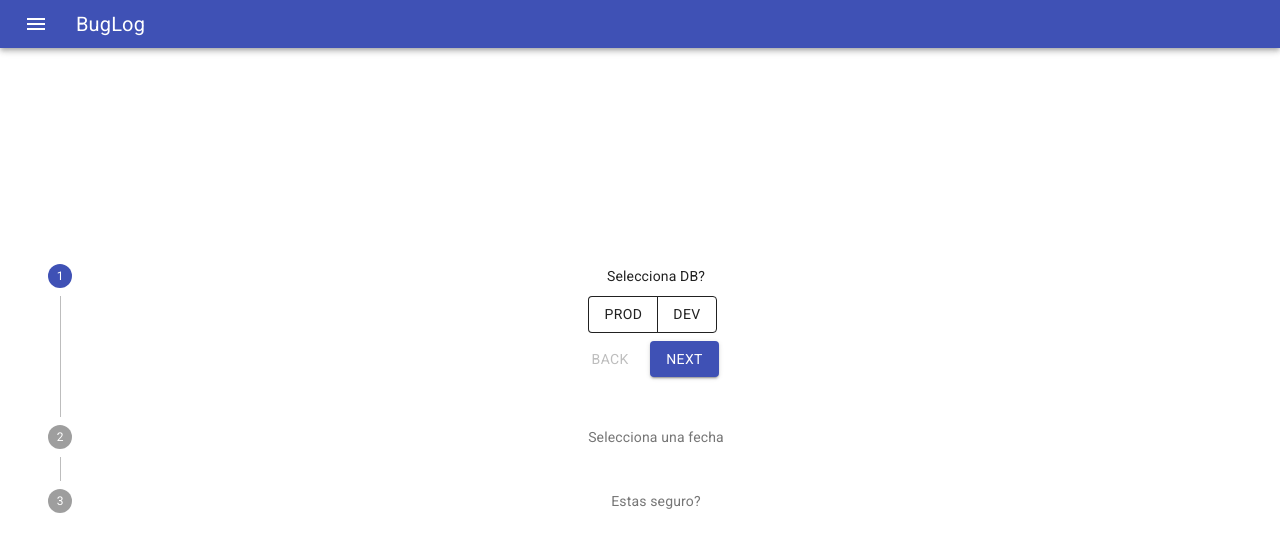
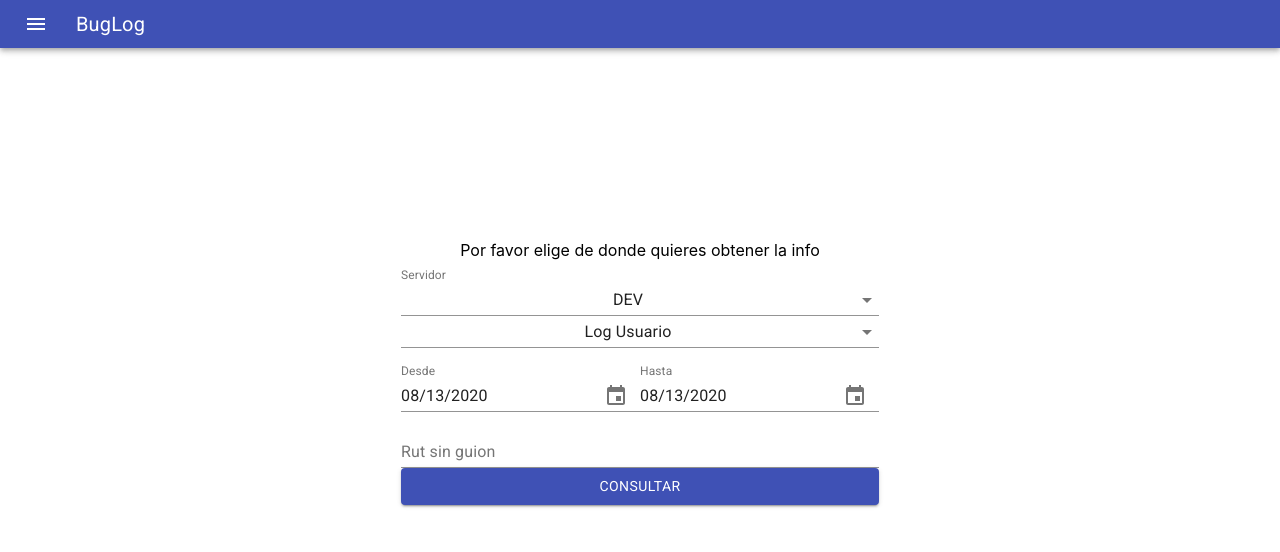
Before and after one commit to LeoBorquez/buglog, a React (Create React App) app in the folder frontend/: page / in a window 1280 px wide. Shown: the top 552 px of the page. Built offline with nearby package versions, Linux system fonts and the light colour scheme; no server answers.

Commit message:
👌 IMPROVE: form

```diff
--- a/frontend/package.json
+++ b/frontend/package.json
@@ -3,19 +3,22 @@
   "version": "0.1.0",
   "private": true,
   "dependencies": {
+    "@date-io/date-fns": "^1.3.13",
     "@material-ui/core": "^4.11.0",
     "@material-ui/icons": "^4.9.1",
     "@material-ui/lab": "^4.0.0-alpha.56",
+    "@material-ui/pickers": "^3.2.10",
     "@testing-library/jest-dom": "^4.2.4",
     "@testing-library/react": "^9.5.0",
     "@testing-library/user-event": "^7.2.1",
     "axios": "^0.19.2",
+    "date-fns": "^2.0.0-beta.5",
     "fontsource-roboto": "^3.0.3",
     "react": "^16.13.1",
     "react-axios": "^2.0.3",
     "react-dom": "^16.13.1",
     "react-router": "^5.2.0",
-    "react-scripts": "3.4.1"
+    "react-scripts": "^3.4.3"
   },
   "scripts": {
     "start": "react-scripts start",
--- a/frontend/src/components/Landing.js
+++ b/frontend/src/components/Landing.js
@@ -1,120 +1,132 @@
-import React from 'react'
+import 'date-fns';
+import React, { useState } from 'react'
+
 
 import { makeStyles } from '@material-ui/core/styles';
-import Stepper from '@material-ui/core/Stepper';
-import Step from '@material-ui/core/Step';
-import StepLabel from '@material-ui/core/StepLabel';
-import StepContent from '@material-ui/core/StepContent';
+import Container from '@material-ui/core/Container';
+
+import Grid from '@material-ui/core/Grid';
+import InputLabel from '@material-ui/core/InputLabel';
+import MenuItem from '@material-ui/core/MenuItem';
+import FormControl from '@material-ui/core/FormControl';
+import Select from '@material-ui/core/Select';
+import DateFnsUtils from '@date-io/date-fns';
 import Button from '@material-ui/core/Button';
-import ButtonGroup from '@material-ui/core/ButtonGroup';
-import Paper from '@material-ui/core/Paper';
-import Typography from '@material-ui/core/Typography';
-import Container from '@material-ui/core/Container';
+import TextField from '@material-ui/core/TextField'
+import {
+    MuiPickersUtilsProvider,
+    KeyboardDatePicker,
+} from '@material-ui/pickers';
+
+import { useHistory } from 'react-router-dom';
 
 
 const useStyles = makeStyles((theme) => ({
-    root: {
-        width: '100%',
+    formControl: {
+        margin: theme.spacing(1),
+        minWidth: 120,
     },
-    button: {
-        marginTop: theme.spacing(1),
-        marginRight: theme.spacing(1),
+    selectEmpty: {
+        marginTop: theme.spacing(2),
     },
-    actionsContainer: {
-        marginBottom: theme.spacing(2),
-    },
-    resetContainer: {
-        padding: theme.spacing(3),
-    },
+    selectDate: {
+        marginTop: theme.spacing(4),
+    }
 }));
 
-function getSteps() {
-    return ['Selecciona DB?', 'Selecciona una fecha', 'Estas seguro?'];
-}
 
-function getStepContent(step) {
-    switch (step) {
-        case 0:
-            return <ButtonGroup color="inherit" aria-label="outlined secondary button group">
-            <Button>Prod</Button>
-            <Button>Dev</Button>
-          </ButtonGroup>;
-        case 1:
-            return 'An ad group contains one or more ads which target a shared set of keywords.';
-        case 2:
-            return `Try out different ad text to see what brings in the most customers,
-                and learn how to enhance your ads using features like ad extensions.
-                If you run into any problems with your ads, find out how to tell if
-                they're running and how to resolve approval issues.`;
-        default:
-            return 'Unknown step';
-    }
-}
 
 export default function Landing() {
+    const classes = useStyles();
 
+    let history = useHistory();
 
-    const classes = useStyles();
-    const [activeStep, setActiveStep] = React.useState(0);
-    const steps = getSteps();
+    const [server, setServer] = useState(false);
+    const [selectedDate, setSelectedDate] = useState(new Date());
+    const [endDate, setEndDate] = useState(new Date());
+    const [log, setLog] = useState('getLogUser');
 
-    const handleNext = () => {
-        setActiveStep((prevActiveStep) => prevActiveStep + 1);
-        if (activeStep === 2) {
-            console.log('llamar a api')
-        }
+    const handleChange = (event) => {
+        setServer(event.target.value);
     };
 
-    const handleBack = () => {
-        setActiveStep((prevActiveStep) => prevActiveStep - 1);
+    const handleDateChange = (date) => {
+        setSelectedDate(date);
     };
 
-    const handleReset = () => {
-        setActiveStep(0);
+    const handleEndDate = (date) => {
+        setEndDate(date);
     };
 
+    const handleLogChange = (log) => {
+        setLog(log.target.value);
+    };
 
+    function request(e){
+        console.log('data')
+        history.push('/results/1')
+    }
 
     return (
         <div className={classes.root}>
             <Container justify="center" style={{ paddingTop: '15%' }}>
-                <Stepper activeStep={activeStep} orientation="vertical">
-                    {steps.map((label, index) => (
-                        <Step key={label}>
-                            <StepLabel>{label}</StepLabel>
-                            <StepContent>
-                                <Typography>{getStepContent(index)}</Typography>
-                                <div className={classes.actionsContainer}>
-                                    <div>
-                                        <Button
-                                            disabled={activeStep === 0}
-                                            onClick={handleBack}
-                                            className={classes.button}
-                                        >
-                                            Back
-                                    </Button>
-                                        <Button
-                                            variant="contained"
-                                            color="primary"
-                                            onClick={handleNext}
-                                            className={classes.button}
-                                        >
-                                            {activeStep === steps.length - 1 ? 'Finalizar' : 'Next'}
-                                        </Button>
-                                    </div>
-                                </div>
-                            </StepContent>
-                        </Step>
-                    ))}
-                </Stepper>
-                {activeStep === steps.length && (
-                    <Paper square elevation={0} className={classes.resetContainer}>
-                        <Typography>All steps completed - you&apos;re finished</Typography>
-                        <Button onClick={handleReset} className={classes.button}>
-                            Reset
-                        </Button>
-                    </Paper>
-                )}
+                <div className={classes.root}>{"Por favor elige de donde quieres obtener la info"}</div>
+                <FormControl className={classes.formControl}>
+                    <InputLabel id="input-server">Servidor</InputLabel>
+                    <Select
+                        labelId="demo-simple-select-label"
+                        id="select-server"
+                        value={server}
+                        onChange={handleChange}
+                    >
+                        <MenuItem value={true}>PROD</MenuItem>
+                        <MenuItem value={false}>DEV</MenuItem>
+                    </Select>
+                    <Select
+                        id="select-log"
+                        value={log}
+                        onChange={handleLogChange}
+                    >
+                        <MenuItem value={'getLogUser'}>Log Usuario</MenuItem>
+                        <MenuItem value={'getLogGiros'}>Log Giros Usuario</MenuItem>
+                    </Select>
+
+                    <MuiPickersUtilsProvider utils={DateFnsUtils} className={classes.selectDate}>
+
+                        <Grid container justify="space-around">
+                            <KeyboardDatePicker
+                                disableToolbar
+                                variant="inline"
+                                format="MM/dd/yyyy"
+                                margin="normal"
+                                id="date-picker-inline"
+                                label="Desde"
+                                value={selectedDate}
+                                onChange={handleDateChange}
+                                KeyboardButtonProps={{
+                                    'aria-label': 'change date',
+                                }}
+                            />
+                            <KeyboardDatePicker
+                                margin="normal"
+                                id="date-picker-dialog"
+                                label="Hasta"
+                                format="MM/dd/yyyy"
+                                value={endDate}
+                                onChange={handleEndDate}
+                                KeyboardButtonProps={{
+                                    'aria-label': 'change date',
+                                }}
+                            />
+                        </Grid>
+                    </MuiPickersUtilsProvider>
+
+                    <TextField id="standard-basic" label="Rut sin guion" />
+                    <Button variant="contained" color="primary" onClick={() => { request() }}>
+                        Consultar
+                    </Button>
+                </FormControl>
+
             </Container>
 
         </div>
--- a/frontend/src/pages/Results.js
+++ b/frontend/src/pages/Results.js
@@ -29,7 +29,7 @@ const useStyles = makeStyles((theme) => ({
 
 const api = process.env.REACT_APP_API_URL
 
-export default function Results() {
+export default function Results(env, log, date, user) {
 
     const classes = useStyles();
 
```
Also changed, not shown: 1 other file (tests, documents, lock files or other folders).
